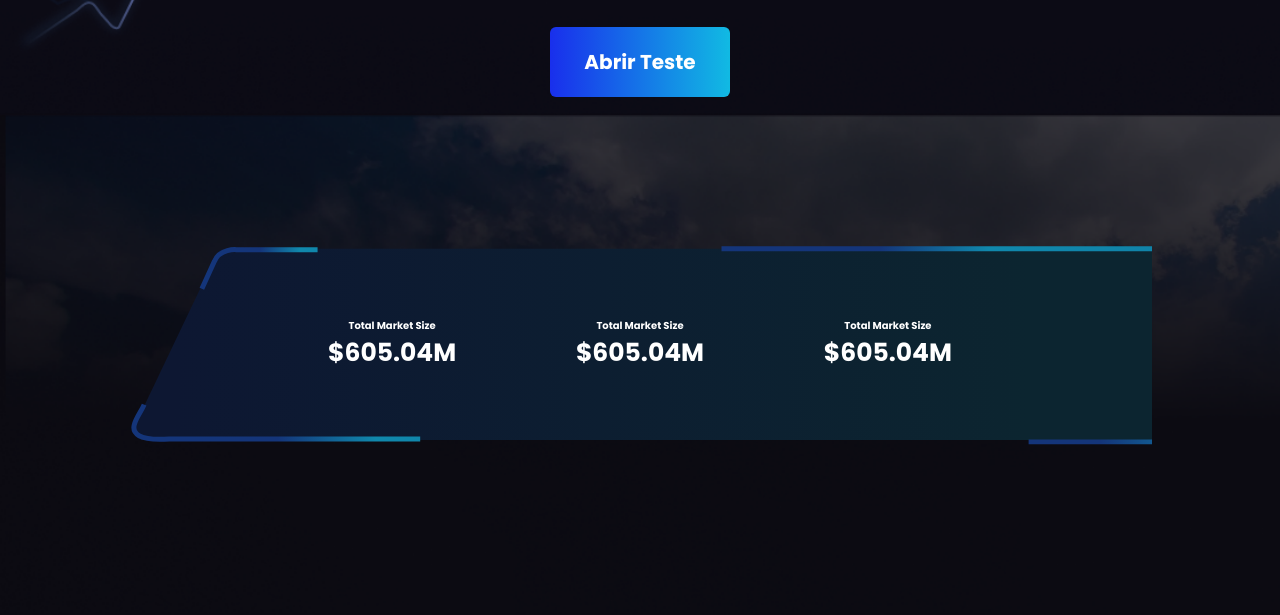
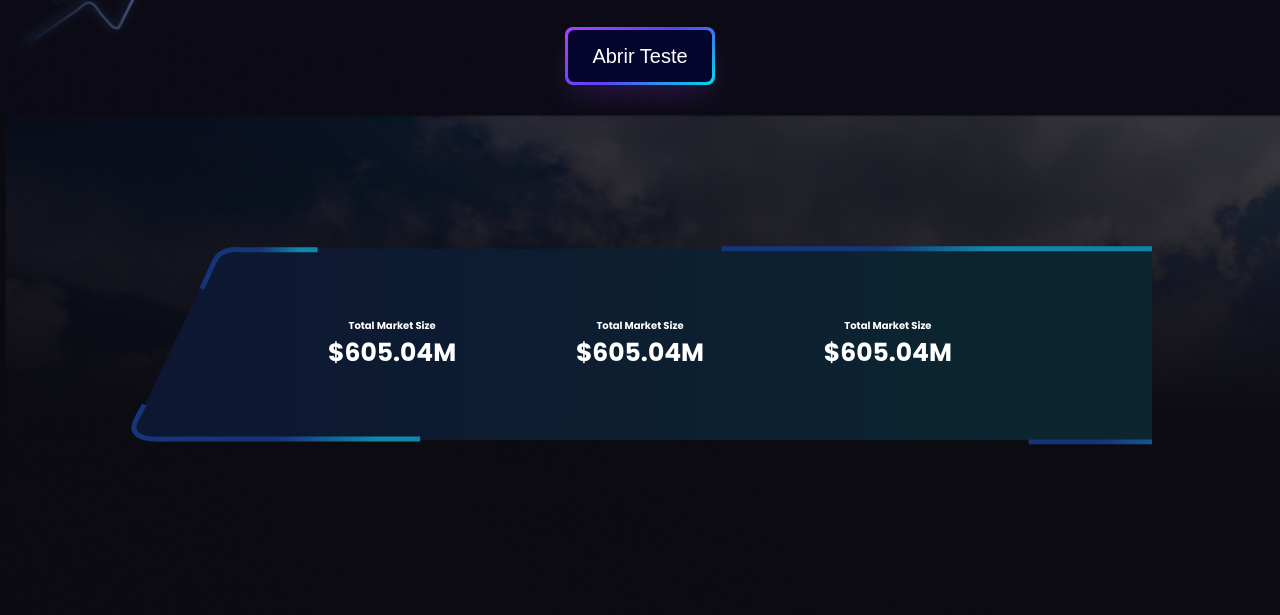
Before and after one commit to dimascamillo/onbit, a website: page index.html in a window 1280 px wide. Shown: the part 385-1000 px from the top of the page. Drawn offline with Linux system fonts and the light colour scheme.

Commit message:
Refatorado o botão Abrir teste da Sessao Slide

```diff
--- a/index.html
+++ b/index.html
@@ -10,7 +10,7 @@
 
     <link href="https://fonts.googleapis.com/css2?family=Poppins:wght@400;600;700;800&display=swap" rel="stylesheet" />
 
-    <link rel="stylesheet" href="assets/css/global.css" />
+    <link rel="stylesheet" href="src/assets/css/global.css" />
 
     <title>onBit WebSite</title>
   </head>
@@ -34,7 +34,7 @@
           dolorem exercitationem expedita hic incidunt tempora rem earum porro soluta consequatur! Reiciendis nam
           excepturi at?
         </p>
-        <button>Abrir Teste</button>
+        <button><span>Abrir Teste</span></button>
       </div>
     </header>
 
--- a/assets/scss/header.scss
+++ b/src/assets/scss/header.scss
@@ -75,19 +75,52 @@ header {
   }
 
   button {
-    font-size: 2rem;
-    font-weight: bold;
-    color: $white;
-    background: linear-gradient(to right, #192fec, #11bae3);
+    align-items: center;
+    background-image: linear-gradient(144deg, #af40ff, #5b42f3 50%, #00ddeb);
+    border: 0;
+    border-radius: 8px;
+    box-shadow: rgba(151, 65, 252, 0.2) 0 15px 30px -5px;
+    box-sizing: border-box;
+    color: #ffffff;
+    display: flex;
+    font-family: Phantomsans, sans-serif;
+    font-size: 20px;
+    justify-content: center;
+    line-height: 1em;
+    max-width: 100%;
+    min-width: 140px;
+    padding: 3px;
+    margin-top: 2rem;
+    text-decoration: none;
+    user-select: none;
+    -webkit-user-select: none;
+    touch-action: manipulation;
+    white-space: nowrap;
+    cursor: pointer;
 
-    border-radius: 6px;
+    &:active,
+    &:hover {
+      outline: 0;
+    }
 
-    width: 18rem;
-    height: 7rem;
-    margin-top: 2rem;
+    & span {
+      background-color: rgb(5, 6, 45);
+      padding: 16px 24px;
+      border-radius: 6px;
+      width: 100%;
+      height: 100%;
+      transition: 300ms;
+    }
 
-    &:hover {
-      background: linear-gradient(to right, #11bae3, #192fec);
+    &:hover span {
+      background: none;
+    }
+
+    @media (min-width: 768px) {
+      .button-64 {
+        font-size: 24px;
+        min-width: 196px;
+      }
     }
   }
 }
```
Also changed, not shown: src/assets/css/global.css, src/assets/css/header.css (renamed from assets/css/header.css), src/assets/css/price.css (renamed from assets/css/price.css), src/assets/css/variable.css (deleted), src/assets/img/background-header.png (renamed from assets/img/background-header.png), src/assets/img/background-price.png (renamed from assets/img/background-price.png), src/assets/img/price.svg (renamed from assets/img/price.svg), src/assets/scss/global.scss (renamed from assets/scss/global.scss), src/assets/scss/price.scss (renamed from assets/scss/price.scss), src/assets/scss/reset.scss (renamed from assets/scss/reset.scss), src/assets/scss/variable.scss (renamed from assets/scss/variable.scss).
